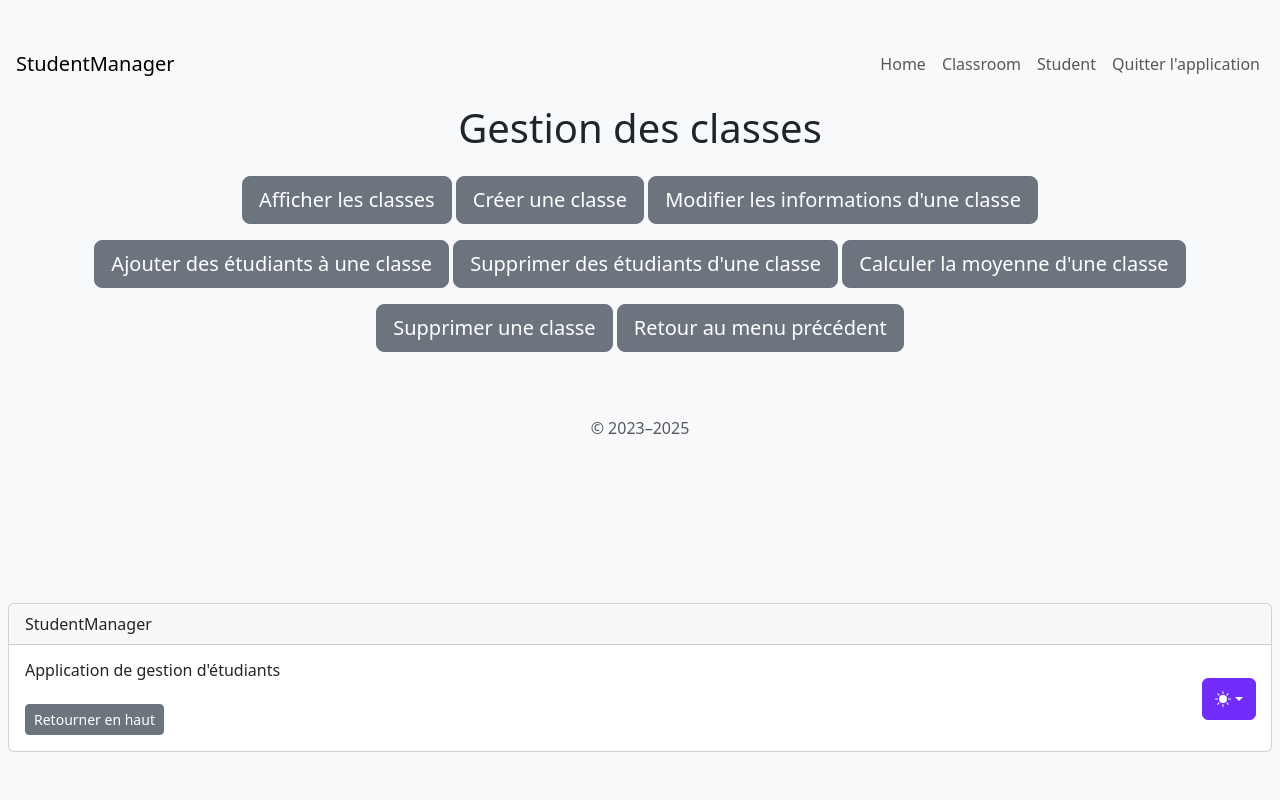
After one commit to Bubhux/StudentManager-Web-App, a Django app: template classroom/templates/classroom/classroom.html in a window 1280 px wide. The commit adds this page. Run offline with Django 5.2, Linux system fonts and the light colour scheme; the template is opened without the code that fills it, so the values that code supplies are empty; some libraries are stand-ins or nearby versions.

Commit message:
Mise à jour V.1.1  Changes to be committed: 	modified:   README.md 	new file:   classroom/templates/classroom/classroom.html 	modified:   home/templates/home/base.html

```diff
--- /dev/null
+++ b/classroom/templates/classroom/classroom.html
@@ -0,0 +1,27 @@
+{% extends 'home/base.html' %}
+{% load static %}
+
+{% block content %}
+
+<body class="d-flex align-items-center py-4 bg-body-tertiary">
+
+    <main class="container text-center">
+        <h1 class="mb-4">Gestion des classes</h1>
+
+        <a href="{% url 'display_classrooms' %}" class="btn btn-secondary btn-lg mb-3">Afficher les classes</a>
+        <a href="{% url 'add_classroom' %}" class="btn btn-secondary btn-lg mb-3">Créer une classe</a>
+        <a href="{% url 'update_classroom_info' %}" class="btn btn-secondary btn-lg mb-3">Modifier les informations d'une classe</a>
+        <a href="{% url 'add_students_to_classroom' %}" class="btn btn-secondary btn-lg mb-3">Ajouter des étudiants à une classe</a>
+        <a href="{% url 'delete_students_from_classroom' %}" class="btn btn-secondary btn-lg mb-3">Supprimer des étudiants d'une classe</a>
+        <a href="{% url 'calculate_classroom_average' %}" class="btn btn-secondary btn-lg mb-3">Calculer la moyenne d'une classe</a>
+        <a href="{% url 'delete_classroom' %}" class="btn btn-secondary btn-lg mb-3">Supprimer une classe</a>
+        <a href="{% url 'home' %}" class="btn btn-secondary btn-lg mb-3">Retour au menu précédent</a>
+
+        <p class="mt-5 mb-3 text-body-secondary">&copy; 2023–2025</p>
+    </main>
+
+    <script src="/static/js/bootstrap.bundle.min.js"></script>
+  </body>
+</html>
+
+{% endblock content %}
--- a/home/templates/home/base.html
+++ b/home/templates/home/base.html
@@ -28,12 +28,6 @@
             -webkit-user-select: none;
             -moz-user-select: none;
             user-select: none;
-        }
-
-        @media (min-width: 768px) {
-            .bd-placeholder-img-lg {
-            font-size: 3.5rem;
-            }
         }
 
         .b-example-divider {
@@ -114,6 +108,12 @@
 
         main {
             flex: 1;
+        }
+
+        @media (min-width: 768px) {
+            .bd-placeholder-img-lg {
+            font-size: 3.5rem;
+            }
         }
 
     </style>
```
Also changed, not shown: README.md.
